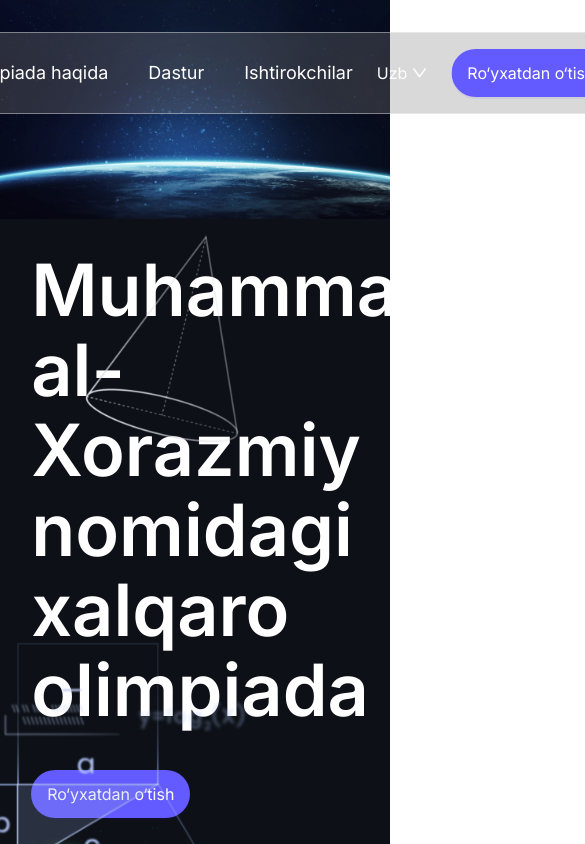
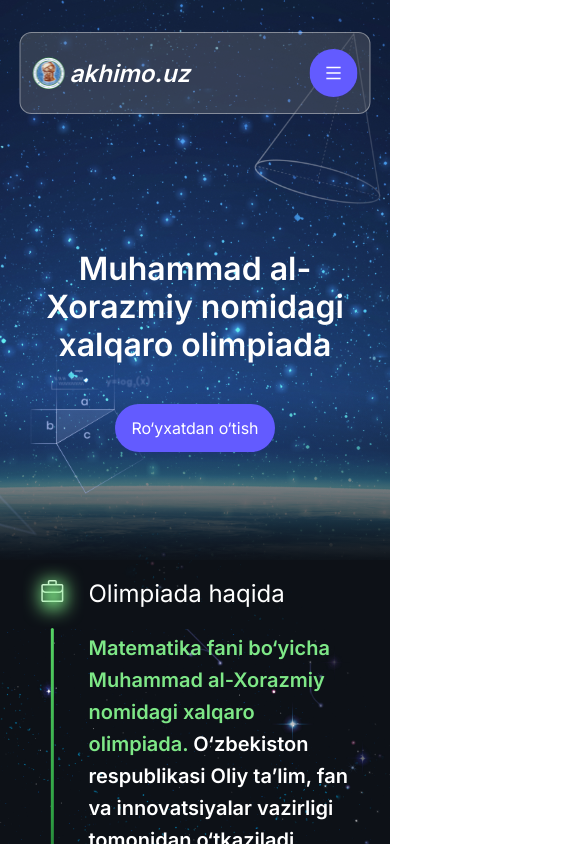
Before and after one commit to mukhammadjcn/xorazmiy, a React (Vite) app: page / in a window 390 px wide. Shown: the top 844 px of the page, 585 px wide, since content can reach past the window. Built offline with nearby package versions, Linux system fonts and the light colour scheme.

Commit message:
added responsive homepage

```diff
--- a/src/layout/header/Header.tsx
+++ b/src/layout/header/Header.tsx
@@ -1,6 +1,9 @@
 import { Button } from 'antd';
 import './header.scss';
 import SelectLang from './components';
+import { Link } from 'react-router-dom';
+import { MenuOutlined } from '@ant-design/icons';
+import { useState } from 'react';
 
 const menu = [
   {
@@ -18,21 +21,31 @@ const menu = [
 ];
 
 function HeaderSection() {
+  const [open, setOpen] = useState(false);
   return (
     <div className="header">
       <div className="header-logo">
         <img src="/img/logo.png" alt="logo image" />
         <p>akhimo.uz</p>
       </div>
-      <div className="header-menu">
+      <div className={`header-menu ${open ? 'header-menu-active' : ''}`}>
         {menu.map((el) => (
           <div className="home-header-items" key={el.link}>
             <a href={el.link}>{el.name}</a>
           </div>
         ))}
+        <SelectLang />
+        <Link to={'/register'}>
+          <Button type="primary">Ro‘yxatdan o‘tish</Button>
+        </Link>
       </div>
-      <SelectLang />
-      <Button type="primary">Ro‘yxatdan o‘tish</Button>
+
+      <Button
+        icon={<MenuOutlined />}
+        type="primary"
+        className="burgermenu"
+        onClick={() => setOpen(!open)}
+      />
     </div>
   );
 }
--- a/src/layout/header/header.scss
+++ b/src/layout/header/header.scss
@@ -34,7 +34,7 @@
 
   &-menu {
     @include flex;
-    gap: 40px;
+    gap: 28px;
 
     a {
       font-size: 18px;
--- a/src/pages/Home/components/about/About.tsx
+++ b/src/pages/Home/components/about/About.tsx
@@ -31,9 +31,6 @@ function AboutSecttion() {
               </div>
               <div>
                 <p>Asarlar</p>
-              </div>
-              <div>
-                <p>package.json</p>
               </div>
             </div>
             <div className="section-about-info-text">
--- a/src/pages/Home/components/about/about.scss
+++ b/src/pages/Home/components/about/about.scss
@@ -86,6 +86,7 @@
         font-size: 16px;
         line-height: 21px;
         color: $clr_grey;
+        font-family: monospace;
       }
     }
   }
--- a/src/pages/Home/components/explain/explain.scss
+++ b/src/pages/Home/components/explain/explain.scss
@@ -45,6 +45,8 @@
       border: 1px solid #30363d;
       background: #161b22;
       padding: 64px;
+      display: flex;
+      flex-direction: column;
 
       h4 {
         font-size: 40px;
@@ -57,11 +59,16 @@
         font-size: 24px;
         line-height: 32px;
         margin-bottom: 40px;
+        flex-grow: 1;
 
         span {
           color: $clr_grey;
         }
       }
+      img {
+        width: 300px;
+        margin: auto;
+      }
     }
   }
 }
--- a/src/pages/Home/components/hero/Hero.tsx
+++ b/src/pages/Home/components/hero/Hero.tsx
@@ -1,5 +1,6 @@
 import { Button } from 'antd';
 import './hero.scss';
+import { Link } from 'react-router-dom';
 
 function HeroSection() {
   return (
@@ -7,9 +8,16 @@ function HeroSection() {
       <div className="hero-section-content container">
         <div>
           <h1>Muhammad al-Xorazmiy nomidagi xalqaro olimpiada</h1>
-          <Button type="primary">Ro‘yxatdan o‘tish</Button>
+
+          <Link to={'/register'}>
+            <Button type="primary">Ro‘yxatdan o‘tish</Button>
+          </Link>
         </div>
-        <img src="/img/main.png" alt="Al-Xorazmiy's image" />
+        <img
+          src="/img/main.png"
+          alt="Al-Xorazmiy's image"
+          className="hero-img"
+        />
         <img
           className="hero-img-1"
           src="/img/hero-1.png"
--- a/src/pages/Home/components/hero/hero.scss
+++ b/src/pages/Home/components/hero/hero.scss
@@ -1,10 +1,11 @@
 @import 'src/styles/variable.scss';
 
 .hero-section {
-  background-image: url('/img/hero.png');
   background-repeat: no-repeat;
-  background-size: contain;
   height: 854px;
+  background:
+    linear-gradient(0deg, rgb(13 17 23) 0%, #0d111700 30%),
+    url(/img/hero.png) no-repeat center bottom;
   // height: 1080px;
 
   &-content {
@@ -16,7 +17,8 @@
 
     div {
       h1 {
-        font-size: 72px;
+        font-size: 64px;
+        // font-size: 72px;
         font-style: normal;
         font-weight: 600;
         line-height: 80px;
@@ -55,3 +57,181 @@
     }
   }
 }
+.burgermenu {
+  display: none;
+}
+
+@media (max-width: 980px) {
+  .hero-section {
+    &-content {
+      .hero-img {
+        display: none;
+      }
+    }
+  }
+  .section-about-info {
+    flex-wrap: wrap;
+    .section-about-info-img {
+      width: 100%;
+      display: flex;
+      justify-content: center;
+    }
+  }
+  .location-section-img {
+    display: none;
+  }
+  .section-explain-requirements {
+    flex-direction: column;
+    gap: 32px;
+    justify-content: center;
+    img {
+      width: auto;
+    }
+  }
+  .section-explain-steps {
+    display: flex;
+    flex-direction: column;
+  }
+  .burgermenu {
+    display: block;
+  }
+
+  .header {
+    width: 90%;
+    justify-content: space-between;
+
+    &-menu {
+      position: absolute;
+      display: flex;
+      width: 100vw;
+      height: 100vh;
+      top: -40%;
+      left: -150%;
+      flex-direction: column;
+      background: #272727;
+      justify-content: center;
+      align-items: center;
+      transition: 0.3s ease-in-out;
+
+      &-active {
+        left: -6%;
+      }
+    }
+  }
+}
+
+@media (max-width: 600px) {
+  .container {
+    width: 90% !important;
+  }
+  .ant-btn {
+    z-index: 2;
+  }
+
+  .hero-section {
+    height: 560px;
+    background:
+      linear-gradient(0deg, rgb(13 17 23 / 97%) 0%, rgb(13 17 23 / 0%) 30%),
+      url(/img/hero.png) no-repeat center 60%;
+  }
+  .hero-section-content {
+    & > div {
+      display: flex;
+      flex-direction: column;
+      justify-content: center;
+      h1 {
+        font-size: 32px;
+        line-height: 38px;
+        text-align: center;
+      }
+      a {
+        text-align: center;
+      }
+    }
+  }
+  .hero-section-content .hero-img-1 {
+    top: 0;
+    right: -18%;
+    width: 200px;
+    opacity: 0.5;
+  }
+  .hero-section-content .hero-img-2 {
+    bottom: -52px;
+    left: 0;
+    width: 140px;
+  }
+
+  .section-about-title > :nth-last-of-type(1) h3 {
+    font-size: 20px;
+    line-height: 32px;
+  }
+  .section-about-title {
+    gap: 24px;
+  }
+  .section-about-info-img img {
+    width: 100%;
+    object-fit: initial;
+  }
+
+  .location-section-icon {
+    flex-shrink: 0;
+    margin-right: 24px !important;
+    width: 80px;
+    svg {
+      width: 100%;
+      height: 100%;
+    }
+  }
+  .location-section-adress {
+    font-size: 16px !important;
+    font-weight: 400;
+    line-height: 32px; /* 200% */
+    margin-bottom: 32px !important;
+  }
+  .location-section-date p {
+    font-size: 12px !important;
+    line-height: 20px;
+  }
+  .location-section-date span {
+    font-size: 32px !important;
+    font-weight: 400;
+    line-height: 68px;
+  }
+  .location-section-date h3 {
+    font-size: 14px !important;
+    line-height: 28px;
+  }
+
+  .section-explain-requirements {
+    padding: 32px;
+
+    div {
+      h4 {
+        font-size: 32px;
+        margin-bottom: 0;
+      }
+      p {
+        font-size: 20px;
+        font-weight: 400;
+        line-height: 32px; /* 160% */
+      }
+    }
+  }
+  .section-explain-steps div {
+    padding: 32px;
+    h4 {
+      font-size: 32px;
+      font-weight: 600;
+      line-height: 68px; /* 212.5% */
+    }
+    p {
+      font-size: 20px;
+      font-weight: 400;
+      line-height: 32px; /* 160% */
+    }
+  }
+
+  .section-news-top p {
+    font-size: 32px;
+  }
+}
--- a/src/pages/Home/components/news/News.tsx
+++ b/src/pages/Home/components/news/News.tsx
@@ -28,14 +28,19 @@ function NewsSection() {
       </div>
       <Swiper
         spaceBetween={30}
-        // slidesPerView={
-        //   isMobileSlider ? 1 : isTabletSlider ? 2 : isLaptopSlider ? 3 : 4
-        // }
-        slidesPerView={3}
+        slidesPerView={1}
         onBeforeInit={(swiper) => {
           swiperRef.current = swiper;
         }}
         className="section-news-slider"
+        breakpoints={{
+          600: {
+            slidesPerView: 2,
+          },
+          900: {
+            slidesPerView: 3,
+          },
+        }}
       >
         {NewsCardData.map((news) => (
           <SwiperSlide>
--- a/src/routes/index.tsx
+++ b/src/routes/index.tsx
@@ -6,13 +6,11 @@ import SignUpPage from 'src/pages/auth/signUp';
 function RoutElements() {
   return (
     <Routes>
-      <Route path="/auth">
-        <Route path="signup" element={<SignUpPage />} />
-      </Route>
       <Route path="/" element={<MainLayout />}>
         <Route path="/" element={<Home />} />
-        <Route path="*" element={<h2>Not found</h2>} />
+        <Route path="/register" element={<SignUpPage />} />
       </Route>
+      <Route path="*" element={<h2>Not found</h2>} />
     </Routes>
   );
 }
```
Also changed, not shown: 1 other file (tests, documents, lock files or other folders).
